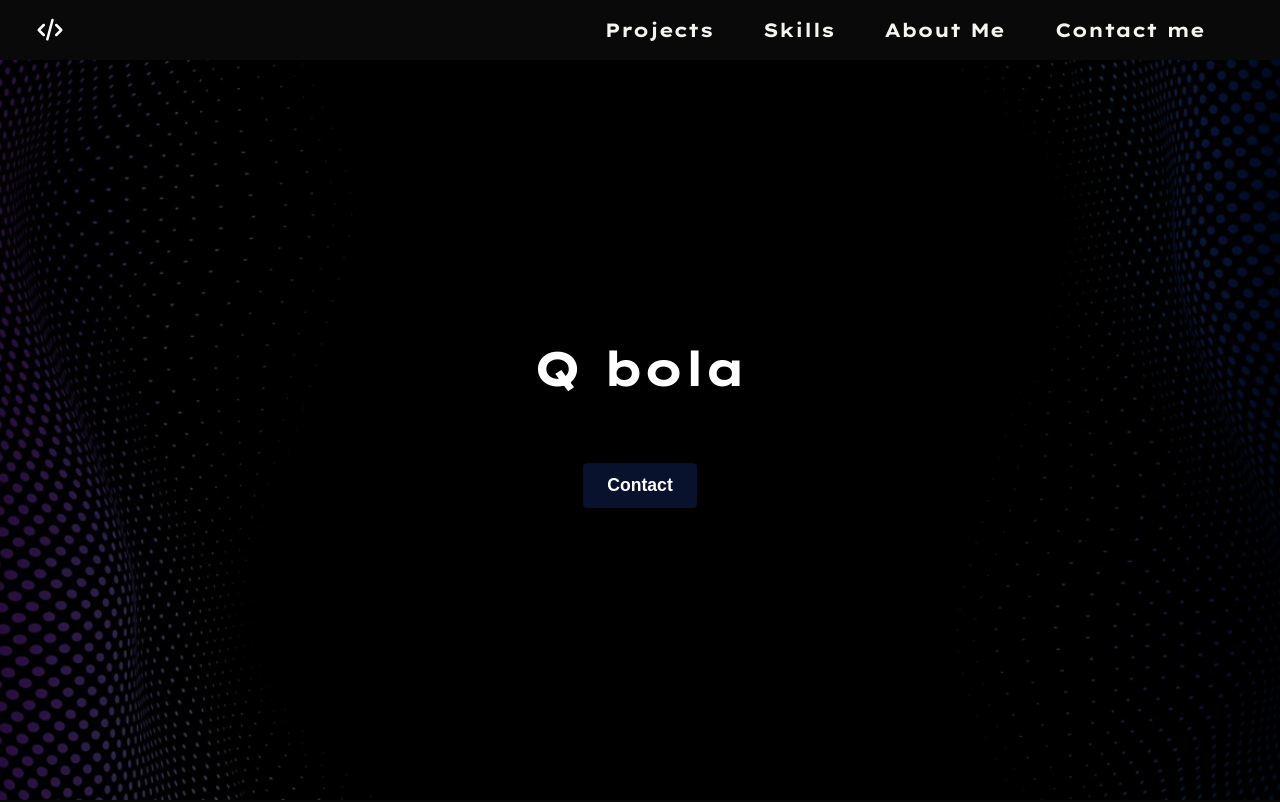
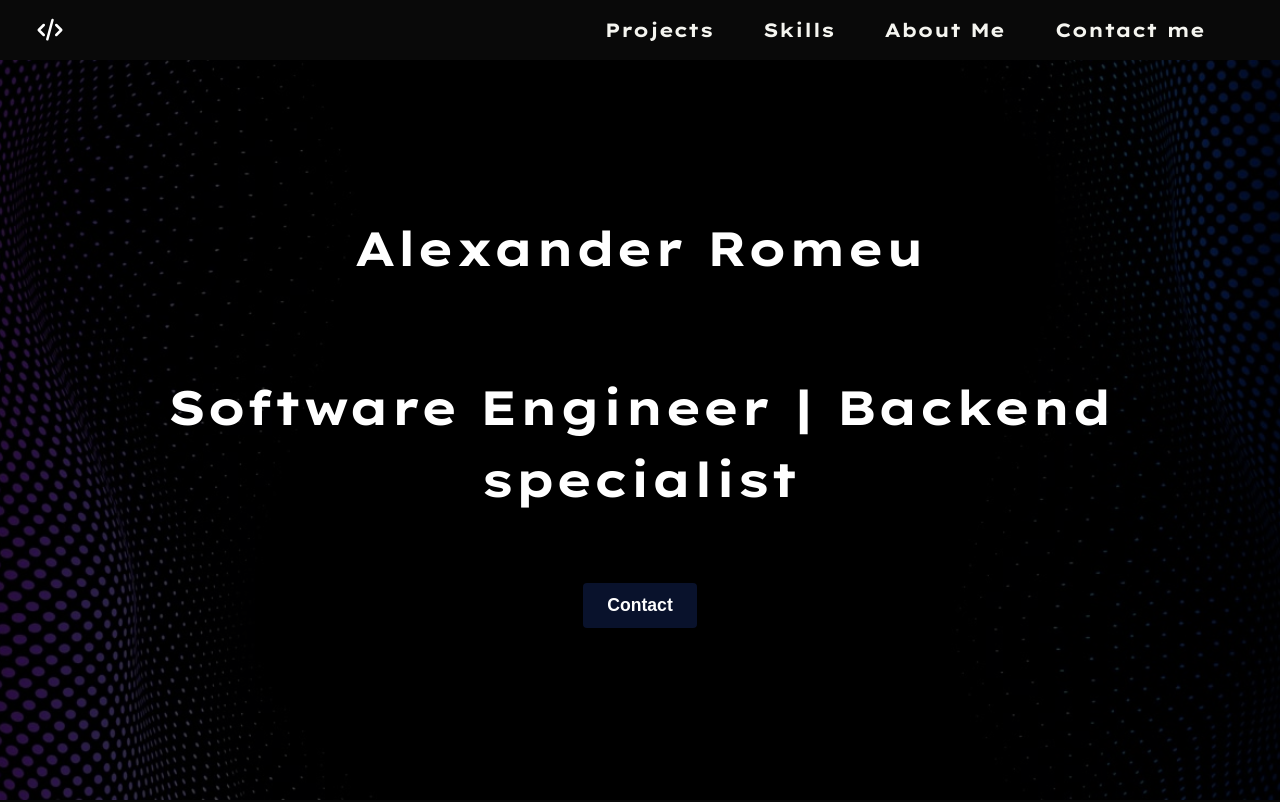
Before and after one commit to Alexromeu/alexromeu_portafolio_front, a React (Vite) app: page / in a window 1280 px wide. Shown: the top 802 px of the page. Built offline with nearby package versions, Linux system fonts and the light colour scheme; a web font is replaced by a local one.

Commit message:
title fix

```diff
--- a/src/components/home/Hero.jsx
+++ b/src/components/home/Hero.jsx
@@ -12,7 +12,8 @@ export default function Hero() {
     return (
     <div className ="hero-container" id="hero">
 
-        <h2 className="hero-title">Q bola</h2>
+        <h2 className="hero-title">Alexander Romeu</h2>
+        <h3 className="hero-title">Software Engineer | Backend specialist</h3>
         <button className="hero-button" onClick={handleClick}>Contact</button>
 
     </div>)
```
